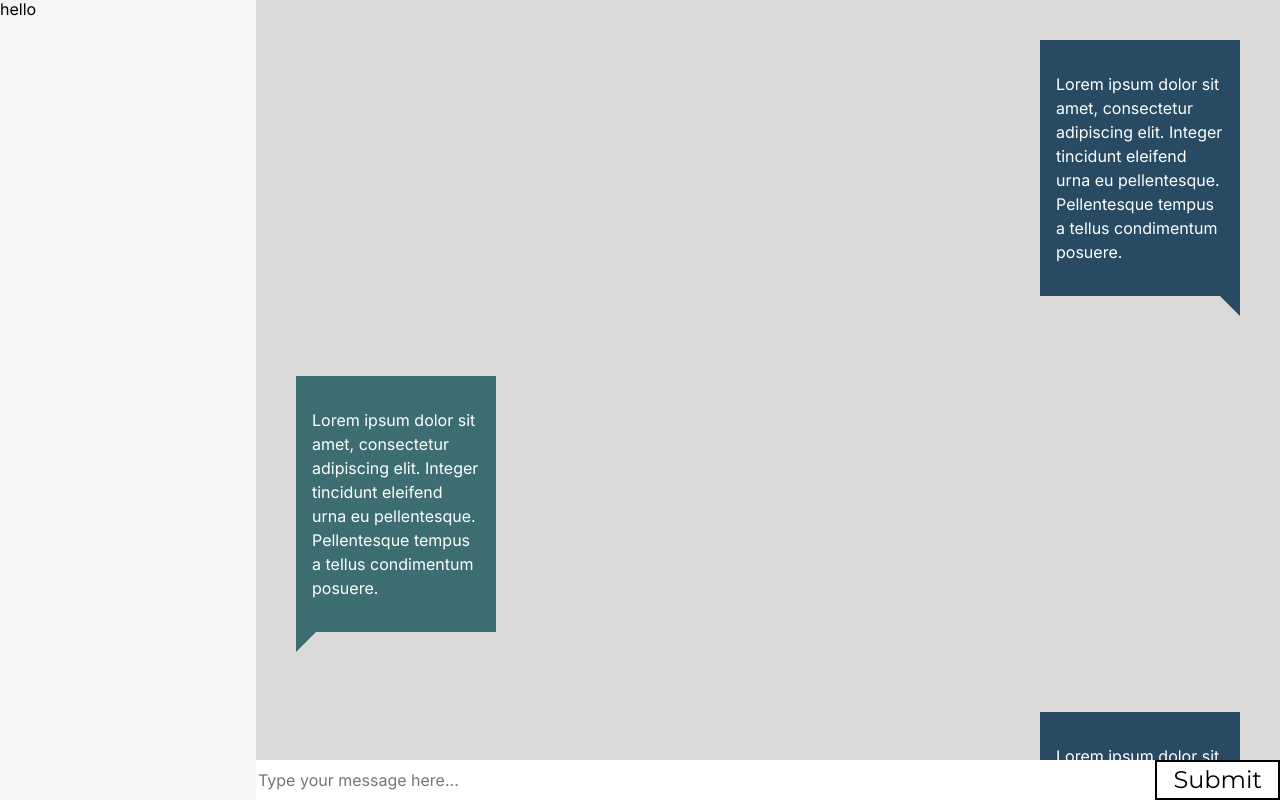
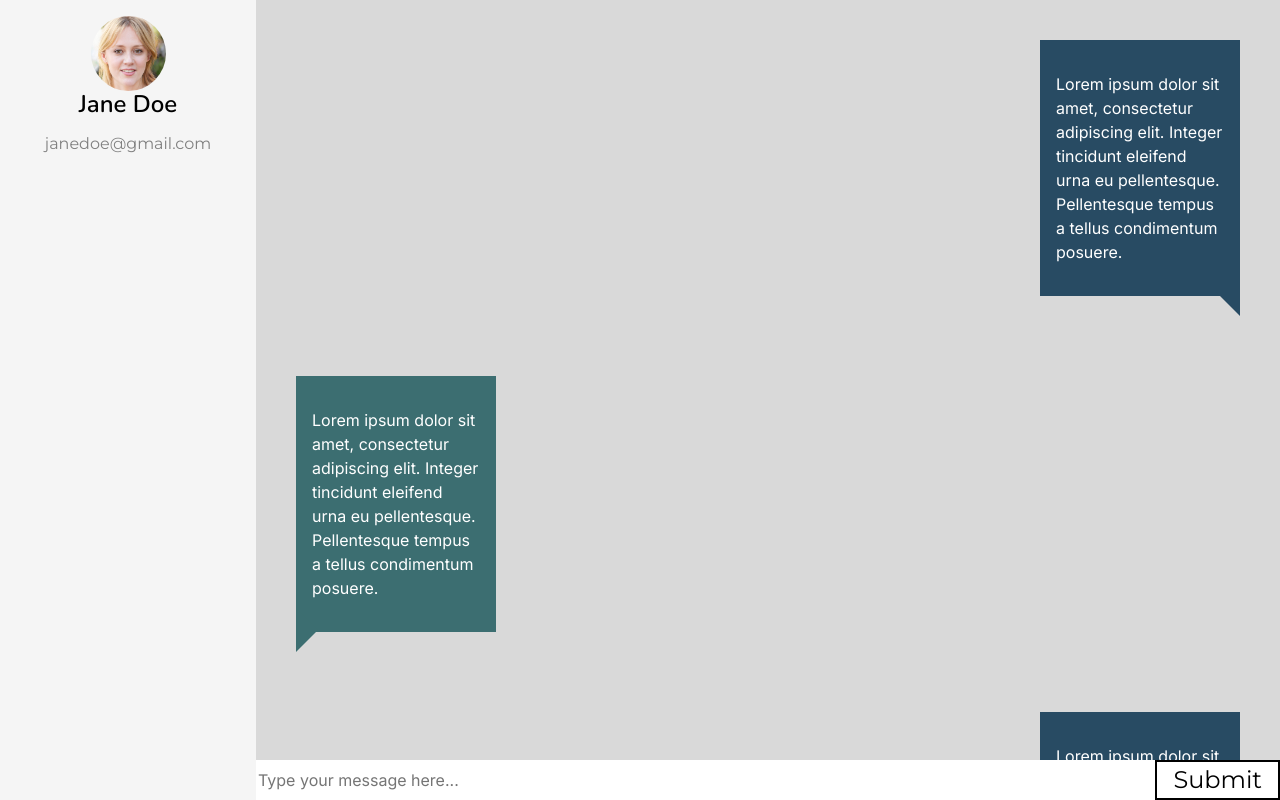
Before and after one commit to droa3v/react-chat-client, a React app: page / in a window 1280 px wide. Built offline with nearby package versions, Linux system fonts and the light colour scheme.

Commit message:
Added usercard

```diff
--- a/src/declarations.d.ts
+++ b/src/declarations.d.ts
@@ -1 +1,2 @@
 declare module "*.scss";
+declare module "*.jpeg";
--- a/src/menu/Menu.module.scss
+++ b/src/menu/Menu.module.scss
@@ -4,4 +4,5 @@
   height: 100vh;
   width: 20%;
   background-color: whitesmoke;
+  display: flex;
 }
--- a/src/menu/Menu.tsx
+++ b/src/menu/Menu.tsx
@@ -1,6 +1,11 @@
 import React from "react";
 import styles from "./Menu.module.scss";
+import { UserCard } from "./user_card/UserCard";
 
-export const Menu = () => {
-  return <div className={styles.container}>hello</div>;
+export const Menu: React.FC = (): JSX.Element => {
+  return (
+    <div className={styles.container}>
+      <UserCard />
+    </div>
+  );
 };
--- /dev/null
+++ b/src/menu/user_card/UserCard.module.scss
@@ -0,0 +1,31 @@
+@use "../../scss/variables";
+
+.container {
+  width: 100%;
+  padding: 1rem;
+  display: flex;
+  flex-direction: column;
+  align-items: center;
+  cursor: pointer;
+
+  .avatar {
+    width: 75px;
+    height: 75px;
+    border-radius: 100%;
+  }
+
+  .name {
+    font-size: 1.5rem;
+    font-family: variables.$Nunito;
+    font-weight: 600;
+    text-align: center;
+    margin: 0;
+  }
+
+  .email {
+    text-align: center;
+    font-family: variables.$Montserrat;
+    color: gray;
+    font-size: 400;
+  }
+}
--- /dev/null
+++ b/src/menu/user_card/UserCard.tsx
@@ -0,0 +1,13 @@
+import React from "react";
+import img from "../../img/image.jpeg";
+import styles from "./UserCard.module.scss";
+
+export const UserCard: React.FC = (): JSX.Element => {
+  return (
+    <div className={styles.container}>
+      <img src={img} className={styles.avatar} />
+      <h3 className={styles.name}>Jane Doe</h3>
+      <p className={styles.email}>janedoe@gmail.com</p>
+    </div>
+  );
+};
--- a/src/scss/_fonts.scss
+++ b/src/scss/_fonts.scss
@@ -1 +1 @@
-@import url("https://fonts.googleapis.com/css2?family=Inter:wght@400;700&family=Montserrat:wght@400;700&family=Nunito:ital,wght@0,400;0,700;1,400&display=swap");
+@import url("https://fonts.googleapis.com/css2?family=Inter:wght@400;700&family=Montserrat:wght@400;700&family=Nunito:ital,wght@0,400;0,600;0,700;1,400&display=swap");
--- a/webpack.dev.config.js
+++ b/webpack.dev.config.js
@@ -62,6 +62,10 @@ module.exports = {
           },
         ],
       },
+      {
+        test: /\.(png|svg|jpg|jpeg|gif)$/i,
+        type: "asset/resource",
+      },
     ],
   },
   resolve: {
--- a/webpack.prod.config.js
+++ b/webpack.prod.config.js
@@ -62,6 +62,10 @@ module.exports = {
               sourceMap: false,
             },
           },
+          {
+            test: /\.(png|svg|jpg|jpeg|gif)$/i,
+            type: "asset/resource",
+          },
         ],
       },
     ],
```
Also changed, not shown: src/img/image.jpeg (added).
